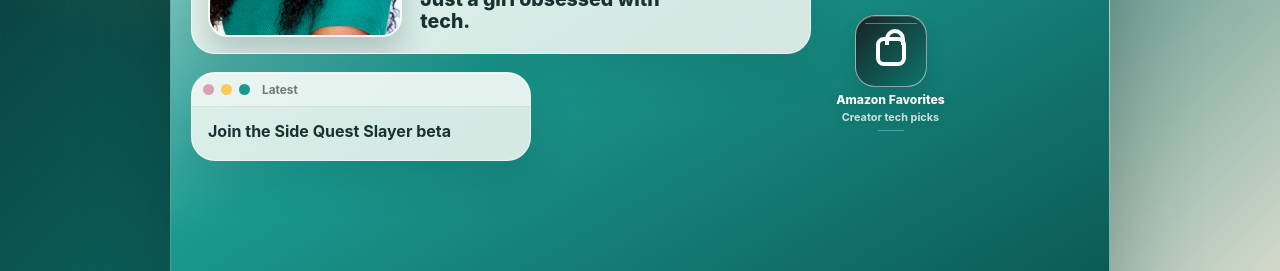
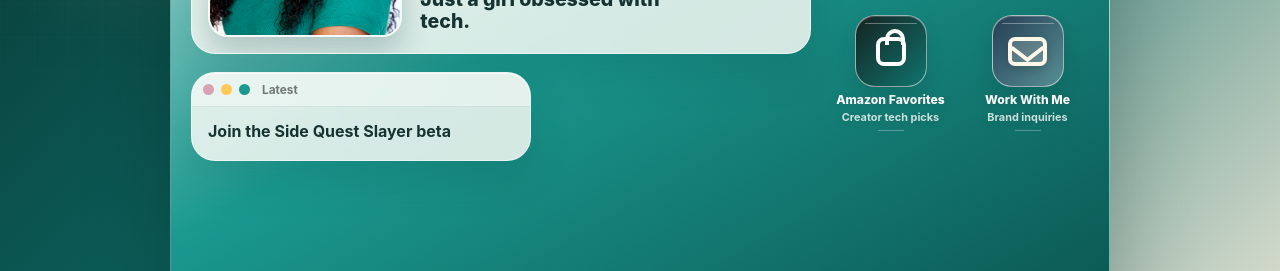
Before and after one commit to maya-loves-code/maya-link-in-bio, a website built with Vite: page index.html in a window 1280 px wide. Shown: the part 371-642 px from the top of the page. Built offline with nearby package versions, Linux system fonts and the light colour scheme.

Commit message:
Add work with me contact shortcut

```diff
--- a/src/content.js
+++ b/src/content.js
@@ -53,6 +53,13 @@ export const content = {
       icon: "bag",
       url: "https://a.co/d/08iaAskD",
     },
+    {
+      label: "Work With Me",
+      detail: "Brand inquiries",
+      icon: "mail",
+      url: "mailto:mayalovescode@gmail.com?subject=Brand%20Inquiry",
+      ariaLabel: "Work With Me — Brand inquiries",
+    },
   ],
   affiliateDisclosure:
     "Amazon links may be affiliate links. I may earn a commission at no extra cost to you.",
--- a/src/main.js
+++ b/src/main.js
@@ -9,7 +9,9 @@ const isPlaceholderUrl = (url = "") =>
 const safeHref = (url) => (isPlaceholderUrl(url) ? "#" : url);
 
 const targetAttrs = (url) =>
-  isPlaceholderUrl(url)
+  url?.startsWith("mailto:")
+    ? ""
+    : isPlaceholderUrl(url)
     ? 'aria-disabled="true"'
     : 'target="_blank" rel="noreferrer"';
 
@@ -20,6 +22,7 @@ const iconMarkup = {
   spark: '<span class="glyph spark-glyph"></span>',
   coffee: '<span class="glyph coffee-glyph"></span>',
   bag: '<span class="glyph bag-glyph"></span>',
+  mail: '<span class="glyph mail-glyph"></span>',
 };
 
 const socialIconMarkup = {
@@ -50,7 +53,7 @@ function desktopIconMarkup(item, index) {
       style="--delay: ${index * 80 + 520}ms"
       href="${safeHref(item.url)}"
       ${targetAttrs(item.url)}
-      aria-label="${item.label}: ${item.detail}"
+      aria-label="${item.ariaLabel ?? `${item.label}: ${item.detail}`}"
     >
       <span class="icon-tile ${item.icon}" aria-hidden="true">
         ${iconMarkup[item.icon] ?? ""}
--- a/src/styles.css
+++ b/src/styles.css
@@ -388,6 +388,10 @@ h1 {
   background: linear-gradient(135deg, #162321, #0f746e);
 }
 
+.mail {
+  background: linear-gradient(135deg, #263f55, #578f94);
+}
+
 .glyph {
   position: relative;
   z-index: 1;
@@ -480,6 +484,39 @@ h1 {
   border: 4px solid #fff;
   border-bottom: 0;
   border-radius: 12px 12px 0 0;
+}
+
+.mail-glyph {
+  width: 39px;
+  height: 29px;
+  overflow: hidden;
+  border: 4px solid #fff7e8;
+  border-radius: 7px;
+  background: rgba(255, 247, 232, 0.16);
+  box-shadow: 0 3px 8px rgba(0, 0, 0, 0.16);
+}
+
+.mail-glyph::before,
+.mail-glyph::after {
+  content: "";
+  position: absolute;
+  bottom: 6px;
+  width: 22px;
+  height: 4px;
+  border-radius: 999px;
+  background: #fff7e8;
+  transform-origin: center;
+}
+
+.mail-glyph::before {
+  left: -3px;
+  transform: rotate(38deg);
+}
+
+.mail-glyph::after {
+  right: -3px;
+  opacity: 1;
+  transform: rotate(-38deg);
 }
 
 .icon-label {
```
